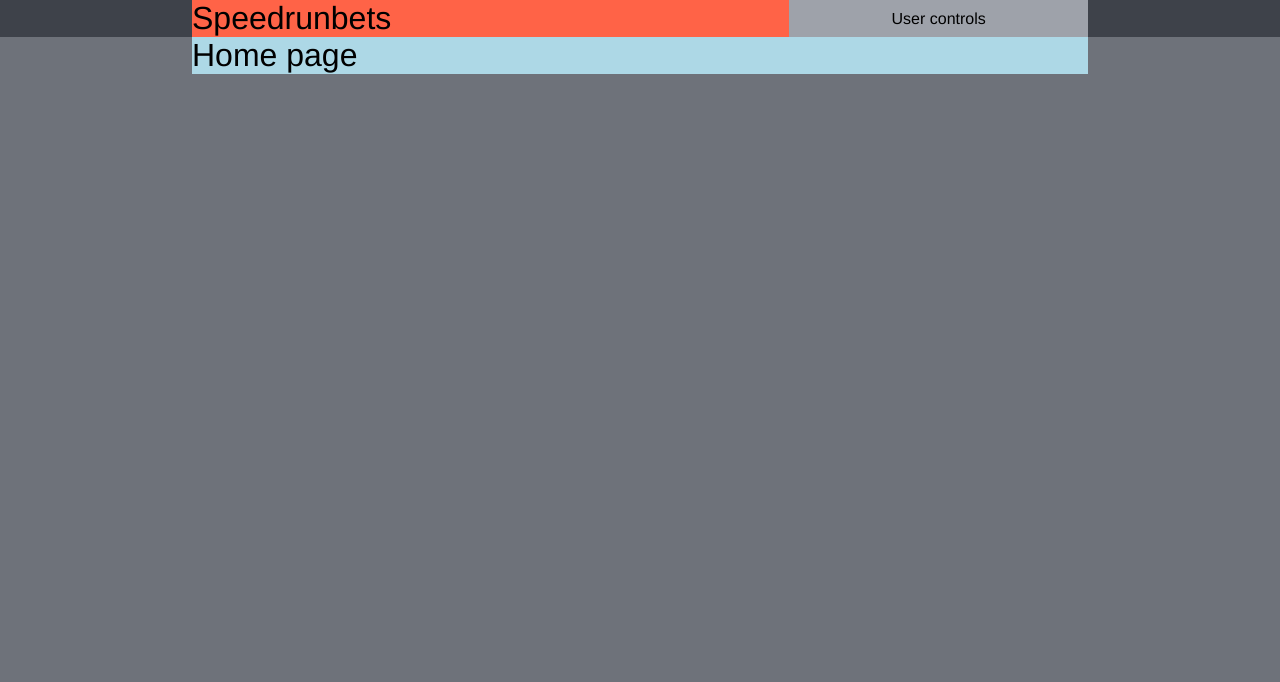
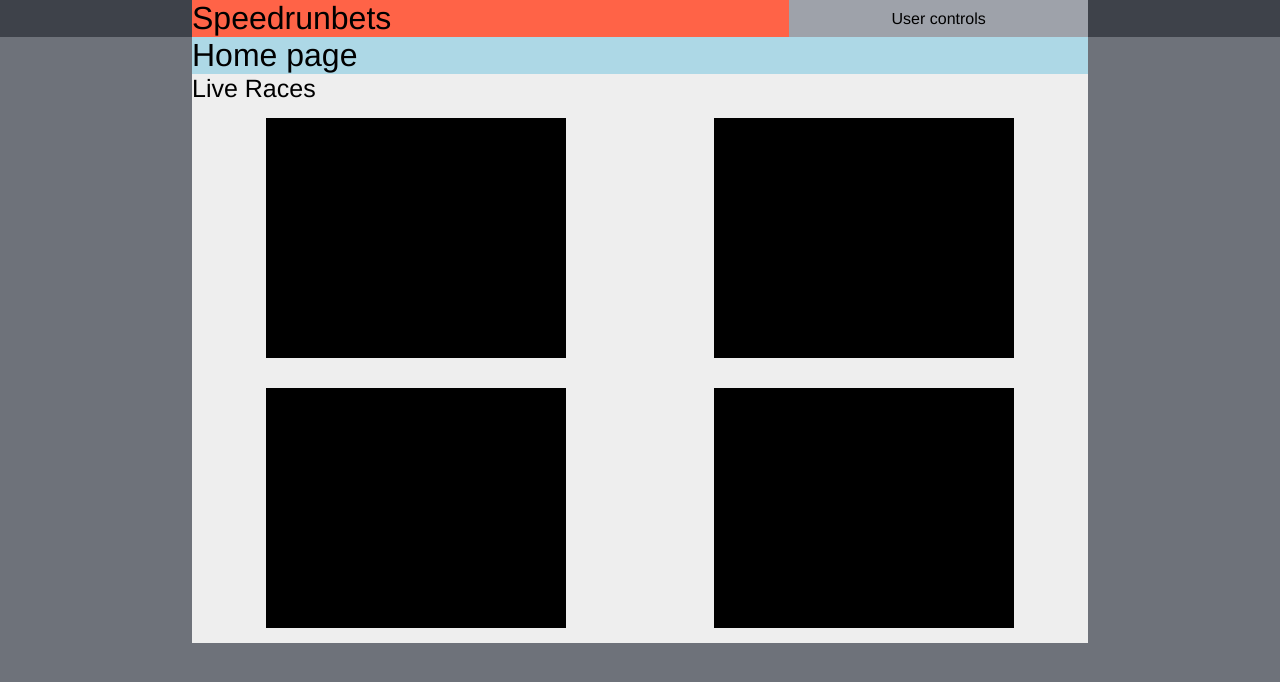
Before and after one commit to Hegemege/speedrunbets, a Vue app: page / in a window 1280 px wide. Shown: the top 682 px of the page. Built offline with nearby package versions, Linux system fonts and the light colour scheme.

Commit message:
Working version of the races container. Added component "Races" to Home.vue

```diff
--- a/src/components/Home.vue
+++ b/src/components/Home.vue
@@ -1,16 +1,21 @@
 <template>
     <div class="home">
         <h1>Home page</h1>
+	<races></races>
     </div>
 </template>
 
 <script>
+import Races from "./Races.vue";
 export default {
     name: "home",
     data () {
         return {
             msg: "Welcome to Your Vue.js App"
         };
+    },
+    components: { // Encapsulated in it's own Races.vue file
+        "races": Races
     }
 };
 </script>
--- /dev/null
+++ b/src/components/Races.vue
@@ -0,0 +1,90 @@
+<template>
+    <div class="races-container">
+    Live Races
+    <div id="races" class="races">
+	<div class="game">
+	</div>
+	<div class="game">
+	</div>
+	<div class="game">
+	</div>
+	<div class="game">
+	</div>
+    </div>
+  </div>
+</template>
+
+<script>
+export default {
+    name: "races"
+};
+</script>
+
+<style scoped lang="scss">
+@import "../assets/styles/settings.scss";
+
+*,*:before, *:after {
+    box-sizing: inherit;
+}
+html {
+  box-sizing: border-box;
+}
+.races-container{
+    background: #eee;
+    font-family: "Avenir", Helvetica, Arial, sans-serif;
+    font-size:25px;
+    -webkit-font-smoothing: antialiased;
+    -moz-osx-font-smoothing: grayscale;
+}
+.races {
+  display: flex;
+  align-items: center;
+  width: 100%;
+  flex-wrap: wrap;
+}
+/* Large */
+.races {
+  display: flex;
+  flex-flow: row wrap;
+  /* This aligns items to the end line on main-axis */
+  justify-content: space-around;
+}
+
+/* Small screens */
+@media all and (max-width: 500px) {
+  .races {
+    /* On small screens, we are no longer using row direction but column */
+    flex-direction: column;
+  }
+}
+.game{
+  width: 300px;
+  height: 240px;
+  margin: 15px;
+  background-color: black;
+}
+.thumbnail{
+  width: 110px;
+  height: 160px;
+  margin: 2px;
+  border-style: solid;
+  border-width: thin;
+}
+.entrants{
+  width: 140px;
+  height: 160px;
+  float: right;
+  position: relative;
+  top: -163px;
+  left: -20px;
+  border-style: solid;
+  border-width: thin;
+}
+.details{
+  width:280px;
+  height:60px;
+  margin: 9px;
+  border-style: solid;
+  border-width: thin;
+}
+</style>
```
